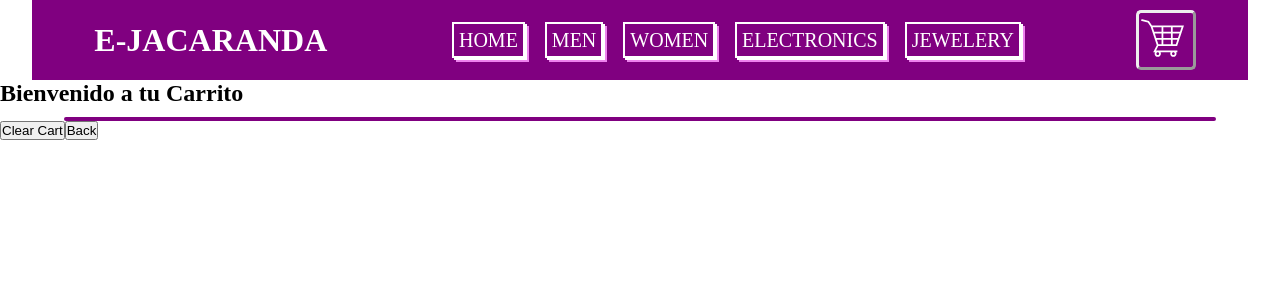
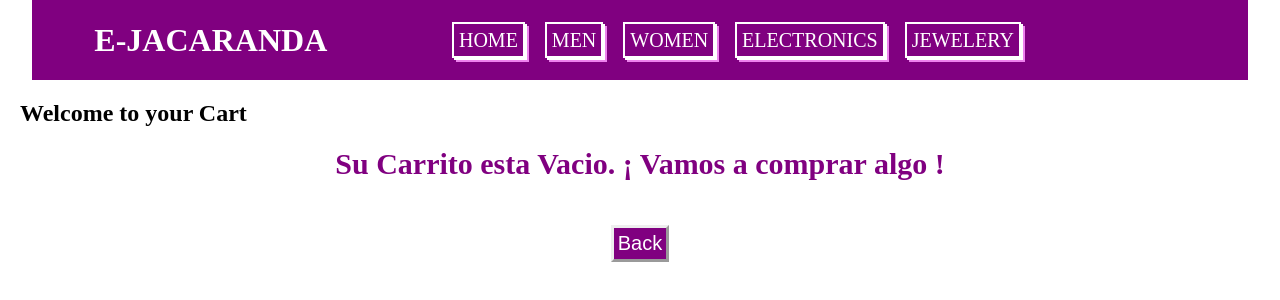
Before and after one commit to Gaddi-LPM/React-Ecommerce, a React (Create React App) app: page /cart in a window 1280 px wide. Shown: the top 300 px of the page. Built offline with nearby package versions, Linux system fonts and the light colour scheme.

Commit message:
cart view new mod

```diff
--- a/src/Containers/CartContainer/index.jsx
+++ b/src/Containers/CartContainer/index.jsx
@@ -1,23 +1,33 @@
 import React from 'react'
 import { useContext} from 'react';
+import { useNavigate } from 'react-router-dom';
 import FullCar from '../../componets/FullCar';
 import { Shop } from '../../Context/ShopProvider';
 import "./style.css";
 
-
 const CartContainer = () => {
 
   const {cart, cleanCart} = useContext(Shop);
+  const navigate = useNavigate()
+
+  const back = ()=>{
+    navigate('/');
+  }
+
+  const carro = cart.find(item => item.id !== "");
 
   return (
 
     <div className='Cart-Container'>
 
-      <h2>Bienvenido a tu Carrito</h2>
-      <FullCar product={cart}/>
-      <button onClick={cleanCart}>Clear Cart</button>
-      <button>Back</button>
+      <h2>Welcome to your Cart</h2>
 
+      { carro===undefined ? <h3>Su Carrito esta Vacio. ¡ Vamos a comprar algo !</h3> : <FullCar product={cart}/>}
+      <div className='Cart-Container-button'>
+        { carro===undefined ? "" : <button onClick={cleanCart}>Clear Cart</button>}
+        <button onClick={back}>Back</button>
+        { carro===undefined ? "" : <button>Terminar mi Compra</button>}
+      </div>
 
     </div>
 
--- a/src/Containers/CartContainer/style.css
+++ b/src/Containers/CartContainer/style.css
@@ -0,0 +1,31 @@
+.Cart-Container h2{
+    margin: 20px;
+}
+.Cart-Container h3{
+    display: flex;
+    justify-content: center;
+    align-items: center;
+    font-size: 30px;
+    color: purple;
+    margin-top: 20px;
+}
+.Cart-Container-button{
+    display: flex;
+    justify-content: center;
+    margin-top: 40px;
+}
+.Cart-Container-button button{
+    background-color: purple;
+    color: white;
+    font-size: 20px;
+    margin: 4px;
+    padding: 4px;
+    border: outset;
+    cursor: pointer;
+}
+.Cart-Container-button button:hover{
+    border-radius: 5px;
+    transform: scale(1.1,1.1);
+    transition: 200ms;
+
+}
--- a/src/componets/CartWidget/index.jsx
+++ b/src/componets/CartWidget/index.jsx
@@ -1,12 +1,30 @@
 import React from 'react'
 import "./style.css"
 import {GiShoppingCart} from 'react-icons/gi';
+import { useContext } from 'react';
+import { Shop } from '../../Context/ShopProvider';
+import { useNavigate } from 'react-router-dom';
+
+const CartWidget = () => {
+
+  const {cart}= useContext(Shop)
+  const navigate = useNavigate()
 
 
-const CartWidget = () => {
+  const cartOut = cart.find(item => item !== "")
+
+  const itemCart = cart.length;
+
+  const backCart= ()=>{
+    navigate("./cart")
+  }
+
   return (
 
-    <div className='Cart'> <GiShoppingCart/> </div>
+    <div className='Cart'>
+      {!itemCart ? "" :<p>{itemCart}</p>}
+      {cartOut!==undefined ? <GiShoppingCart onClick={backCart}/> : "" }
+    </div>
   )
 }
 
--- a/src/componets/CartWidget/style.css
+++ b/src/componets/CartWidget/style.css
@@ -1,7 +1,6 @@
 .Cart {
     width: 60px;
     color:white;
-    border: 3px outset;
     border-radius: 5px;
     cursor: pointer;
 }
@@ -10,9 +9,17 @@
     height: 50px;
     color: white;
 }
-.Cart:hover {
+.Cart p{
+    display: flex;
+    justify-content: center;
+    margin: auto;
+    border: 1px solid white;
     background-color: white;
+    color: purple;
+    border-radius: 50px;
+    width: 50%;
+    margin-top: 10px;
 }
-.Cart svg:hover {
-    color: purple;
+.Cart:hover{
+    transform: scale(1.1,1.1);
 }
```
